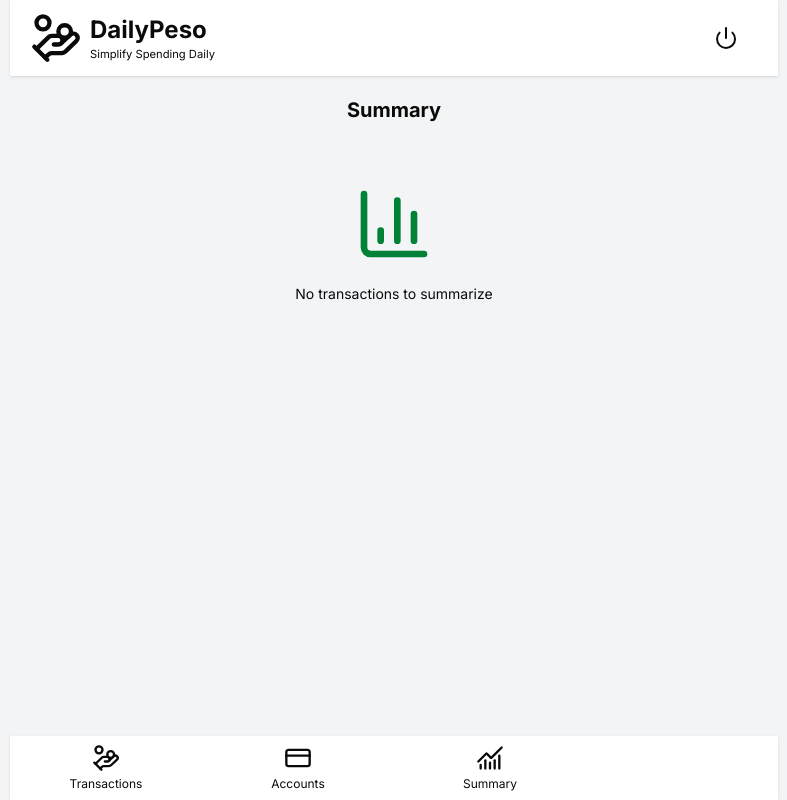
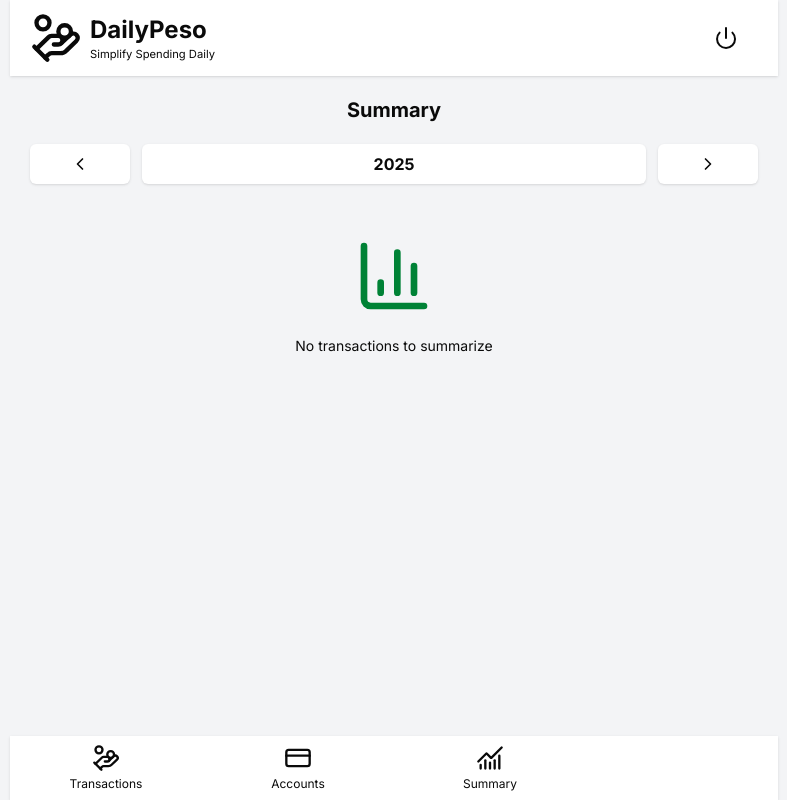
Before and after one commit to bryanpascuadizon/port-dailypeso-expense-tracker, a Next.js app: page /summary in a window 1280 px wide. Shown: the whole page, without its empty margins (246-1033 px from the left). Built offline with nearby package versions, Linux system fonts and the light colour scheme; no server answers.

Commit message:
empty summary transaction fix

```diff
--- a/components/shared/Summary/Summary.tsx
+++ b/components/shared/Summary/Summary.tsx
@@ -28,15 +28,15 @@ const Summary = () => {
       <PageTitle title="Summary" />
       {!isPending ? (
         <>
+          <div className="transaction-headers">
+            <TransactionDateTab
+              dateType="yearly"
+              date={date}
+              setDate={setDate}
+            />
+          </div>
           {data && data.transactions?.length ? (
             <>
-              <div className="transaction-headers">
-                <TransactionDateTab
-                  dateType="yearly"
-                  date={date}
-                  setDate={setDate}
-                />
-              </div>
               <div className="transaction-content px-3">
                 <SummaryChart
                   transactions={data.transactions}
```
